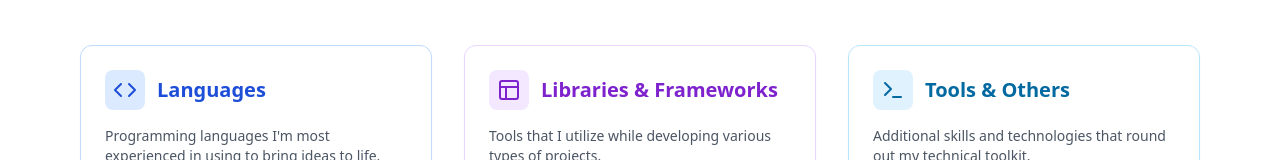
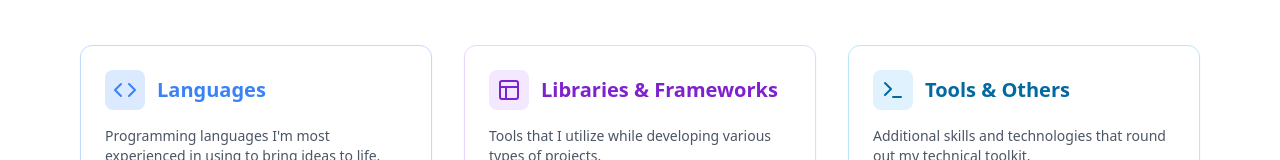
Before and after one commit to kerryz12/kerryzhang, a React (Vite) app: page / in a window 1280 px wide. Shown: the part 3309-3469 px from the top of the page. Built offline with nearby package versions, Linux system fonts and the light colour scheme.

Commit message:
changed skills blue to match other blue styles

```diff
--- a/src/components/SkillsSection.tsx
+++ b/src/components/SkillsSection.tsx
@@ -61,9 +61,9 @@ const SkillsSection: React.FC = () => {
               blue: {
                 border: "border-blue-200",
                 bg: "bg-blue-50",
-                text: "text-blue-700",
+                text: "text-blue-500",
                 iconBg: "bg-blue-100",
-                iconText: "text-blue-700",
+                iconText: "text-blue-500",
                 highlight: "border-blue-400",
                 dot: "bg-blue-700",
               },
```
